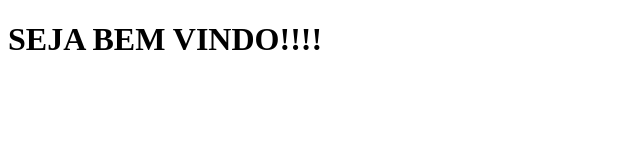
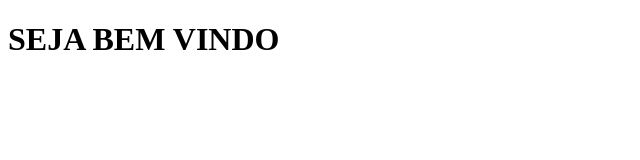
Before and after one commit to mcomaycon/MyCollection, a Next.js app: page / in a window 1280 px wide. Shown: the top 160 px of the page, without its empty margins (0-640 px from the left). Built offline with nearby package versions, Linux system fonts and the light colour scheme.

Commit message:
Resolvendo Erro

```diff
--- a/pages/index.js
+++ b/pages/index.js
@@ -1,14 +1,8 @@
 function Home() {
-
-
     return (
         <div>
-            <h1>SEJA BEM VINDO!!!!</h1>
+            <h1>SEJA BEM VINDO</h1>
         </div>
-
     )
 }
-
-
-
 export default Home
```
